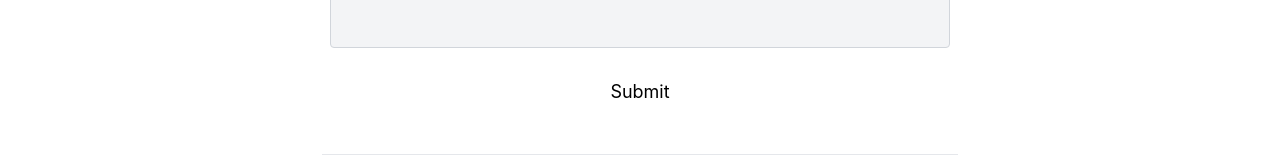
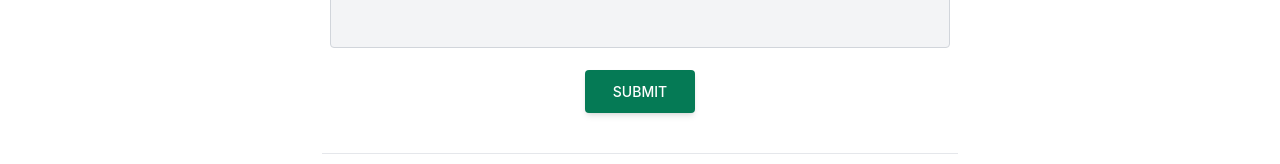
Before and after one commit to jchapps/next.js-shopify-store, a Next.js app: page /contact in a window 1280 px wide. Shown: the part 581-745 px from the top of the page. Built offline with nearby package versions, Linux system fonts and the light colour scheme.

Commit message:
contact us btn

```diff
--- a/pages/contact.js
+++ b/pages/contact.js
@@ -62,7 +62,7 @@
                 </div>
               </div>
               <div className="p-2 w-full">
-                <button className="flex mx-auto text-black border-0 py-2 px-8 focus:outline-none hover:bg-green-200 duration-300 rounded text-lg">
+                <button className="flex mx-auto inline-block px-7 py-3 bg-green-600 text-white font-medium text-sm leading-snug uppercase rounded shadow-md hover:bg-green-700 hover:shadow-lg focus:bg-green-700 focus:shadow-lg focus:outline-none focus:ring-0 active:bg-grey-800 active:shadow-lg transition duration-150 ease-in-out">
                   Submit
                 </button>
               </div>
```
